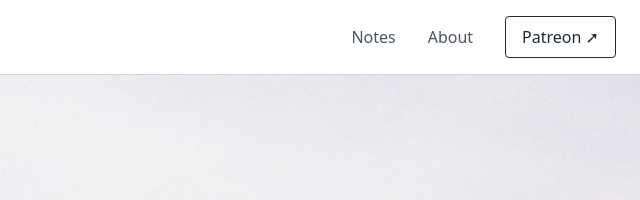
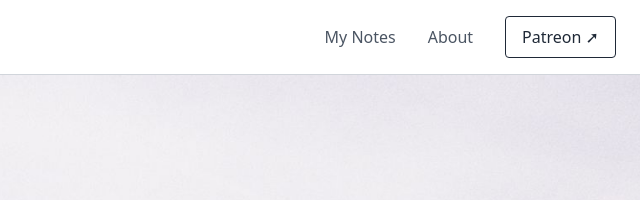
Before and after one commit to TiBOcode/astrotibo, an Astro site: page / in a window 1280 px wide. Shown: the top 200 px of the page, 640-1280 px from the left. Built offline with nearby package versions, Linux system fonts and the light colour scheme; Astro itself is replaced by a stand-in of ours.

Commit message:
Big update before leaving Lyon Index changed with about at the bottom Happy happy me oléolé

```diff
--- a/src/components/Header.astro
+++ b/src/components/Header.astro
@@ -1,6 +1,6 @@
 ---
 const navItems = [
-  { title: 'Notes', url: '/notes/index' },
+  { title: 'My Notes', url: '/notes/guide' },
   { title: 'About', url: '/notes/tibo' },
 ];
 ---
```
